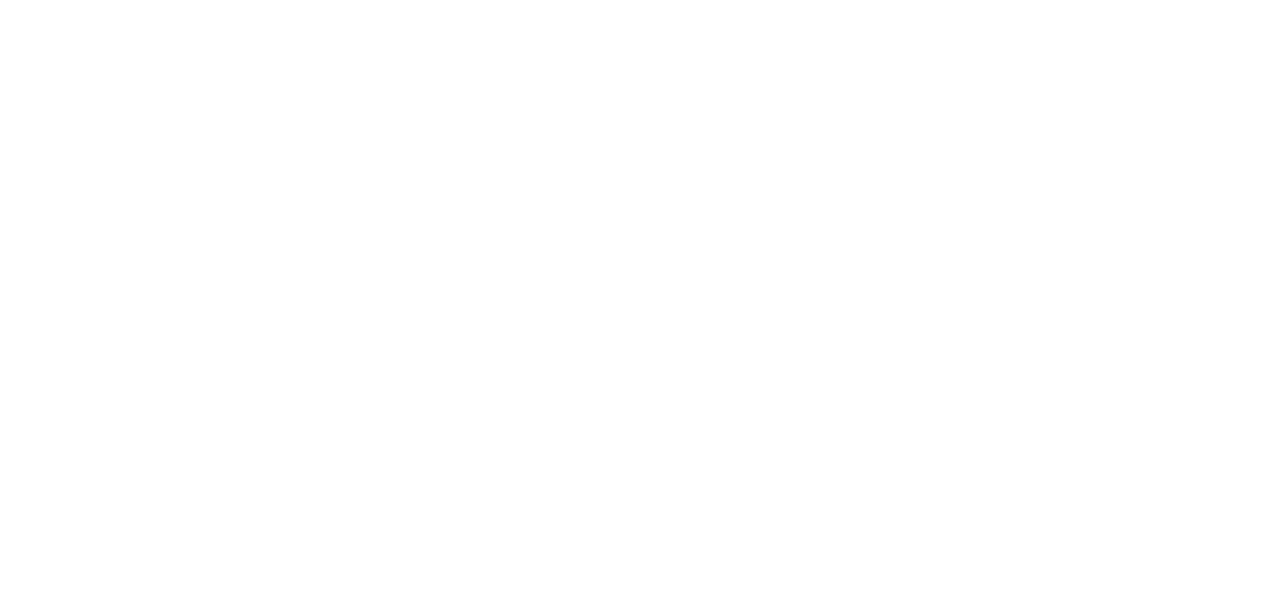
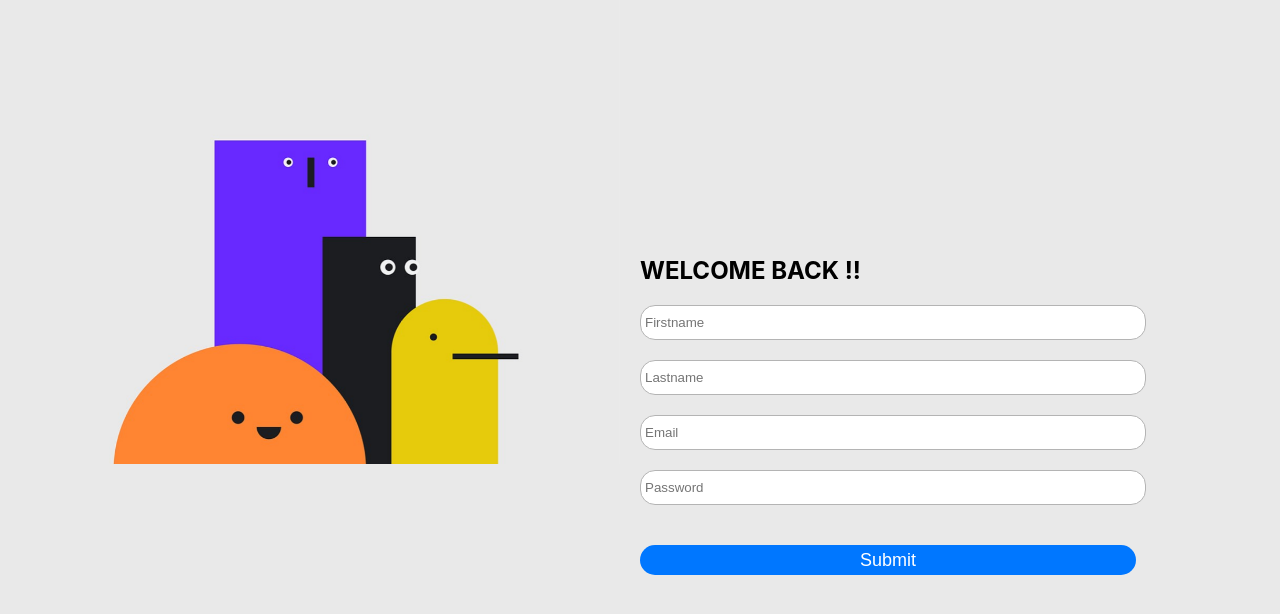
Before and after one commit to vighneshadelkar/SIH-HACKATHON-MERN, a React (Create React App) app in the folder client/: page /signup in a window 1280 px wide. Before the commit this address had no page. Shown: the top 614 px of the page. Built offline with nearby package versions, Linux system fonts and the light colour scheme; a web font is replaced by a local one.

Commit message:
added signup page

```diff
--- a/client/src/App.js
+++ b/client/src/App.js
@@ -12,6 +12,7 @@ import Event from "./pages/Eventpg/Event";
 import Footer from "./components/Footer/Footer";
 import Chat from "./pages/Chat/Chat";
 import Videos from "./pages/Videospg/Videos";
+import Signup from "./pages/Login/Signup";
 
 function App() {
   useEffect(() => {
@@ -31,6 +32,7 @@ function App() {
             <Route exact path="/event" element={<Event />}></Route>
             <Route exact path="/chat" element={<Chat />}></Route>
             <Route exact path="/videos" element={<Videos />}></Route>
+            <Route exact path="/signup" element={<Signup />}></Route>
           </Routes>
         </BrowserRouter>
       </div>
--- /dev/null
+++ b/client/src/pages/Login/Signup.jsx
@@ -0,0 +1,126 @@
+import React, { useContext, useState } from "react";
+import loginimg from "../../images/login-pic.jpg";
+import { useNavigate } from "react-router-dom";
+import { AuthUserContext } from "../../context/AuthContext";
+import "./Login.css";
+
+export default function Signup() {
+  const [loginData, setloginData] = useState({
+    firstname: "",
+    lastname: "",
+    email: "",
+    password: "",
+  });
+
+  const { AuthUser, setAuthUser } = useContext(AuthUserContext);
+
+  const navigate = useNavigate();
+
+  function handleInput(event) {
+    const { name, value } = event.target;
+    setloginData((prev) => {
+      return {
+        ...prev,
+        [name]: value,
+      };
+    });
+  }
+
+  const handleSubmit = async (e) => {
+    e.preventDefault();
+    console.log(loginData);
+    const res = await fetch("http://localhost:5000/auth/register", {
+      method: "POST",
+      mode: "cors",
+      body: JSON.stringify(loginData),
+      headers: {
+        "Content-Type": "application/json",
+      },
+    });
+
+    const result = await res.json();
+    console.log(result);
+
+    if (!res.ok) {
+      console.error();
+    } else {
+      setAuthUser(result);
+      setloginData({
+        email: "",
+        password: "",
+      });
+    }
+  };
+
+  setTimeout(() => {
+    if (AuthUser) {
+      navigate("/");
+    }
+  }, 100);
+
+  return (
+    <div className="loginContainer">
+      <div className="loginWrapper">
+        <div className="imgcol">
+          <img src={loginimg} alt="login img" className="login-img" />
+        </div>
+        <div className="formContainer">
+          <h2>WELCOME BACK !!</h2>
+          <form onSubmit={handleSubmit} className="loginForm">
+            <div className="col-sm-10">
+              <input
+                type="text"
+                className="signupItem"
+                id="signupFirstname"
+                name="firstname"
+                value={loginData.firstname}
+                onChange={handleInput}
+                placeholder="Firstname"
+                required
+              />
+            </div>
+            <div className="col-sm-10">
+              <input
+                type="text"
+                className="signupItem"
+                id="signupLastname"
+                name="lastname"
+                value={loginData.lastname}
+                onChange={handleInput}
+                placeholder="Lastname"
+                required
+              />
+            </div>
+            <div className="col-sm-10">
+              <input
+                type="email"
+                className="signupItem"
+                id="signupEmail"
+                name="email"
+                value={loginData.email}
+                onChange={handleInput}
+                placeholder="Email"
+                required
+              />
+            </div>
+
+            <div className="col-sm-10">
+              <input
+                type="password"
+                className="signupItem"
+                id="signupPass"
+                name="password"
+                value={loginData.password}
+                placeholder="Password"
+                onChange={handleInput}
+                required
+              />
+            </div>
+
+            <button className="signupSubmit">Submit</button>
+          </form>
+        </div>
+      </div>
+    </div>
+  );
+}
--- a/client/src/pages/Videospg/Videos.css
+++ b/client/src/pages/Videospg/Videos.css
@@ -22,16 +22,12 @@
   .video-card img {
     width: 100%;
     border-radius: 10px;
-    /* max-height: 150px; */
-    /* object-fit: cover; */
   }
 
   .video-card img:hover {
     width: 100%;
     border-radius: 10px;
     scale: 1.03;
-    /* max-height: 150px; */
-    /* object-fit: cover; */
   }
 
   .modal {
@@ -52,9 +48,8 @@
     margin: 7% auto;
     padding: 20px;
     border: 1px solid #888;
-    height: 70%;
-    width: 80%;
-    /* max-width: 800px; */
+    height: 69%;
+    width: 59%;
   }
 
   .close-btn {
@@ -67,7 +62,6 @@
   }
 
   .X {
-    /* content: ''; */
     color: #000;
     position: absolute;
     top: 50%;
@@ -79,7 +73,6 @@
   }
 
   .Y {
-    content: '';
     position: absolute;
     top: 50%;
     left: 33%;
```
Also changed, not shown: client/src/pages/Login/Login.jsx (+3 -6 lines), client/src/pages/Login/Signup.css (added), 1 other file (tests, documents, lock files or other folders).
